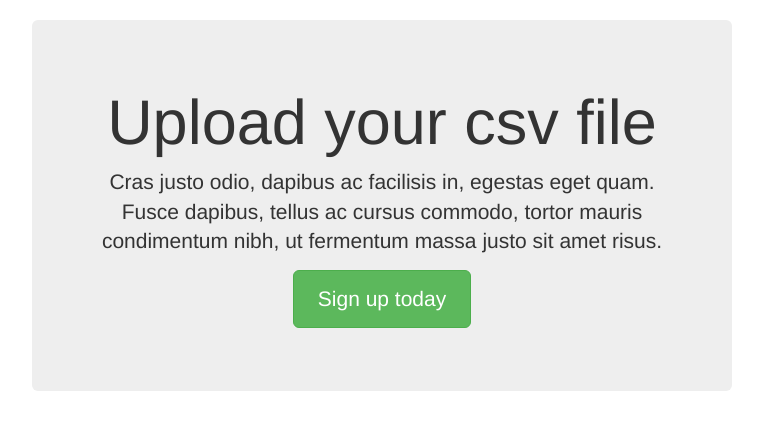
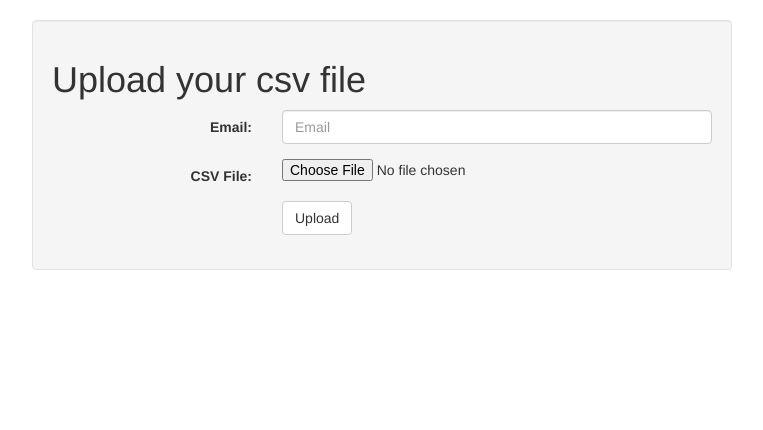
Before and after one commit to trhura/flaskcsv-demo, a Flask app: page / in a window 1280 px wide. Shown: the top 430 px of the page, without its empty margins (258-1021 px from the left). Run offline with Flask 2, Linux system fonts and the light colour scheme; some libraries are stand-ins or nearby versions.

Commit message:
initial form implementation

```diff
--- a/wsgi/app.py
+++ b/wsgi/app.py
@@ -1,19 +1,24 @@
 # Author: Thura Hlaing <trhura@gmail.com>
-# Time-stamp: <2013-10-30 15:03:42 (trhura)>
+# Time-stamp: <2013-10-30 15:58:18 (trhura)>
 
 __author__ = "Thura Hlaing <trhura@gmail.com>"
 
 from flask import Flask
 from flask.ext.bootstrap import Bootstrap
 from flask import render_template
+from flask import request
 
 app = Flask(__name__)
 Bootstrap(app)
 
-@app.route('/')
-@app.route('/home')
+@app.route('/',methods=['POST','GET'])
 def index():
-    return render_template("home.html")
+    if request.method == 'POST':
+        #print 'yes', request.form
+        email = request.form['email']
+        return render_template('result.html', email=email)
+    else:
+        return render_template('home.html')
 
 if __name__ == '__main__':
     app.run(debug=True)
--- a/wsgi/templates/home.html
+++ b/wsgi/templates/home.html
@@ -2,14 +2,32 @@
 
 {% block content %}
 
-<div class="jumbotron">
+<div class="well">
   <h1>Upload your csv file</h1>
-  <p class="lead">Cras justo odio, dapibus ac facilisis in,
-    egestas eget quam. Fusce dapibus, tellus ac cursus commodo,
-    tortor mauris condimentum nibh, ut fermentum massa justo sit
-    amet risus.</p>
-  <p><a class="btn btn-lg btn-success" href="#">Sign up
-      today</a></p>
+
+  <form class="form-horizontal" role="form" method="post" enctype="multipart/form-data">
+    <div class="form-group">
+      <label for="email" class="col-lg-4 control-label">Email: </label>
+      <div class="col-lg-8">
+        <input type="email" class="form-control" id="email" name="email" placeholder="Email">
+      </div>
+    </div>
+
+    <div class="form-group">
+      <label for="csvFile" class="col-lg-4 control-label">CSV File:</label>
+      <div class="col-lg-8">
+        <input type="file" id="file" name="file">
+      </div>
+    </div>
+
+    <div class="form-group">
+      <div class="col-lg-offset-4 col-lg-8">
+        <button type="submit" class="btn btn-default">Upload</button>
+      </div>
+    </div>
+  </form>
+
+
 </div>
 
 {% endblock %}
```
Also changed, not shown: wsgi/templates/result.html (added, +10 -0 lines).
